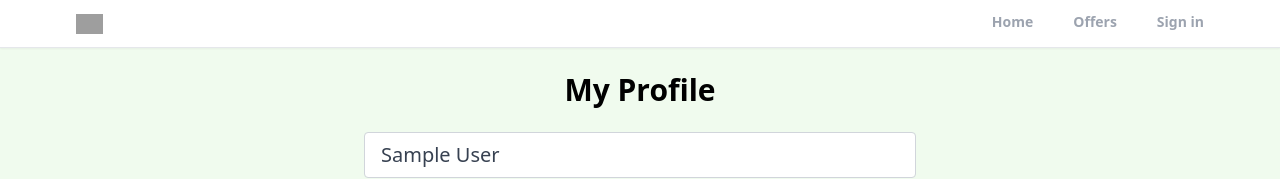
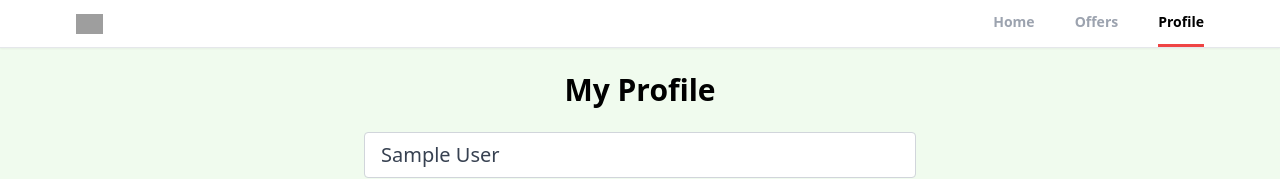
Before and after one commit to JXUHO/react-realtor-clone, a React (Vite) app: page /profile in a window 1280 px wide. Shown: the top 179 px of the page. Built offline with nearby package versions, Linux system fonts and the light colour scheme; no server answers; sample sign-in values are in the browser's storage; grey boxes are pictures that could not be loaded.

Commit message:
Add: Header Profile & Signin state

```diff
--- a/src/components/Header.jsx
+++ b/src/components/Header.jsx
@@ -1,8 +1,23 @@
+import { getAuth, onAuthStateChanged } from "firebase/auth";
+import { useEffect, useState } from "react";
 import { useLocation, useNavigate } from "react-router-dom";
 
 const Header = () => {
   const location = useLocation();
   const navigate = useNavigate();
+
+  const [currentPage, setCurrentPage] = useState("Sign in");
+
+  const auth = getAuth();
+  useEffect(() => {
+    onAuthStateChanged(auth, (user) => {
+      if (user) {
+        setCurrentPage("Profile");
+      } else {
+        setCurrentPage("Sign in");
+      }
+    });
+  }, [auth]);
 
   const pathMatchRoute = (route) => {
     if (route === location.pathname) {
@@ -41,11 +56,12 @@ const Header = () => {
             </li>
             <li
               className={`cursor-pointer py-3 text-sm font-semibold text-gray-400 border-b-[3px] border-b-transparent ${
-                pathMatchRoute("/sign-in") && "!text-black !border-b-red-500"
+                (pathMatchRoute("/sign-in") || pathMatchRoute("/profile")) &&
+                "!text-black !border-b-red-500"
               }`}
-              onClick={() => navigate("/sign-in")}
+              onClick={() => navigate("/profile")}
             >
-              Sign in
+              {currentPage}
             </li>
           </ul>
         </div>
--- a/src/pages/Profile.jsx
+++ b/src/pages/Profile.jsx
@@ -1,8 +1,8 @@
 import { useState } from "react";
-import { getAuth, signOut, updateProfile } from "firebase/auth";
+import { getAuth, updateProfile } from "firebase/auth";
 import { useNavigate } from "react-router-dom";
 import { toast } from "react-toastify";
-import { doc, setDoc, updateDoc } from "firebase/firestore";
+import { doc, updateDoc } from "firebase/firestore";
 import { db } from "../firebase";
 
 const Profile = () => {
```
